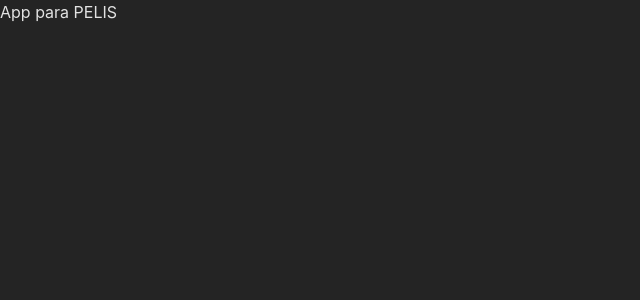
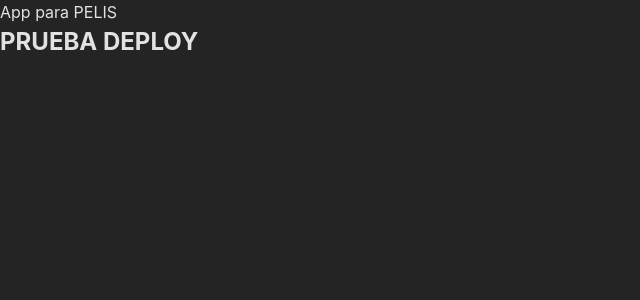
Before and after one commit to ing-castano/reactFilm, a React (Vite) app: page / in a window 1280 px wide. Shown: the top 300 px of the page, without its empty margins (0-640 px from the left). Built offline with nearby package versions, Linux system fonts and the light colour scheme.

Commit message:
[cfg - deployment]

```diff
--- a/src/App.jsx
+++ b/src/App.jsx
@@ -2,7 +2,10 @@ import React from 'react'
 
 const App = () => {
   return (
-    <div>App para PELIS</div>
+    <>
+      <div>App para PELIS</div>
+      <h2>PRUEBA DEPLOY</h2>
+    </>
   )
 }
 
```
